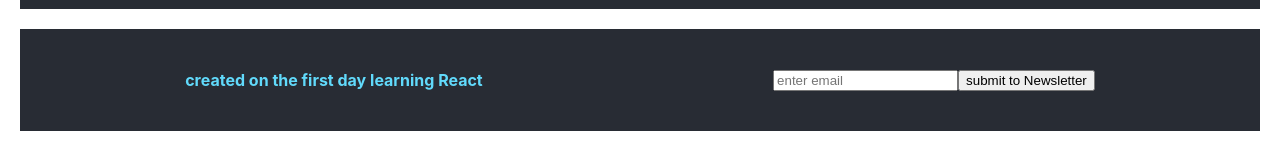
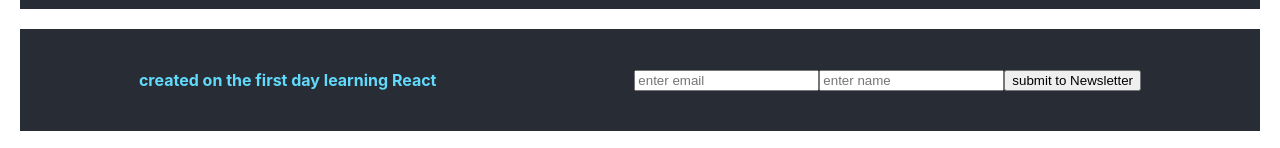
Before and after one commit to ThanhDuong2503/ReactAufgabe1, a React (Create React App) app: page / in a window 1280 px wide. Shown: the part 658-806 px from the top of the page. Built offline with nearby package versions, Linux system fonts and the light colour scheme.

Commit message:
AddSecondForm

```diff
--- a/src/App.js
+++ b/src/App.js
@@ -63,7 +63,7 @@ function App() {
   return (
     <div className="App">
 
-    <Header><h1>AnimalCards</h1></Header>
+    <Header>AnimalCards</Header>
 
       <MainContent>
 
@@ -84,7 +84,7 @@ function App() {
 
       </MainContent>
 
-      <Footer><h4>created on the first day learning React</h4></Footer>
+      <Footer>created on the first day learning React</Footer>
 
     </div>
   );
--- a/src/components/Footer.js
+++ b/src/components/Footer.js
@@ -5,7 +5,7 @@ import NewsletterForm from "./NewsletterForm";
 export default function Footer(props) {
     return (
         <footer className="Footer">
-            {props.children}
+            <h4>{props.children}</h4>
             <div><NewsletterForm></NewsletterForm></div>
         </footer>
     )
--- a/src/components/Header.js
+++ b/src/components/Header.js
@@ -4,7 +4,7 @@ import "./Header.css";
 export default function Header(props) {
     return (
         <header className="Header">
-            {props.children}
+            <h1>{props.children}</h1>
         </header>
     )
 }
--- a/src/components/NewsletterForm.js
+++ b/src/components/NewsletterForm.js
@@ -4,23 +4,43 @@ export default function NewsletterForm() {
 
     const [email, setEmail] = React.useState("");
 
-    function handleChange(event) {
+    // speichert InputValue von Email
+    function handleChangeEmail(event) {
         const inputValue= event.target.value;
         setEmail(inputValue);
     }
 
+    const [name, setName] = React.useState("");
+
+    // speichert InputValue von Name
+    function handleChangeName(event) {
+        const inputValue= event.target.value;
+        setName(inputValue);
+    }
+
+    // versendet gesamten Submit
     function handleSubmit(event) {
         event.preventDefault();
-        console.log("newsletter will be sent to: " + email);
+        console.log("newsletter will be sent to: " + name + " email: " + email);
+        const submitResults = {name, email};
+        console.log(submitResults);
     }
 
     return (
     <form onSubmit = {handleSubmit}>
+
         <input
             value={email}
             placeholder="enter email"
             type="text"
-            onChange={handleChange}>
+            onChange={handleChangeEmail}>
+        </input>
+
+        <input
+            value={name}
+            placeholder="enter name"
+            type="text"
+            onChange={handleChangeName}>
         </input>
 
         <button type="submit">submit to Newsletter</button>
```
